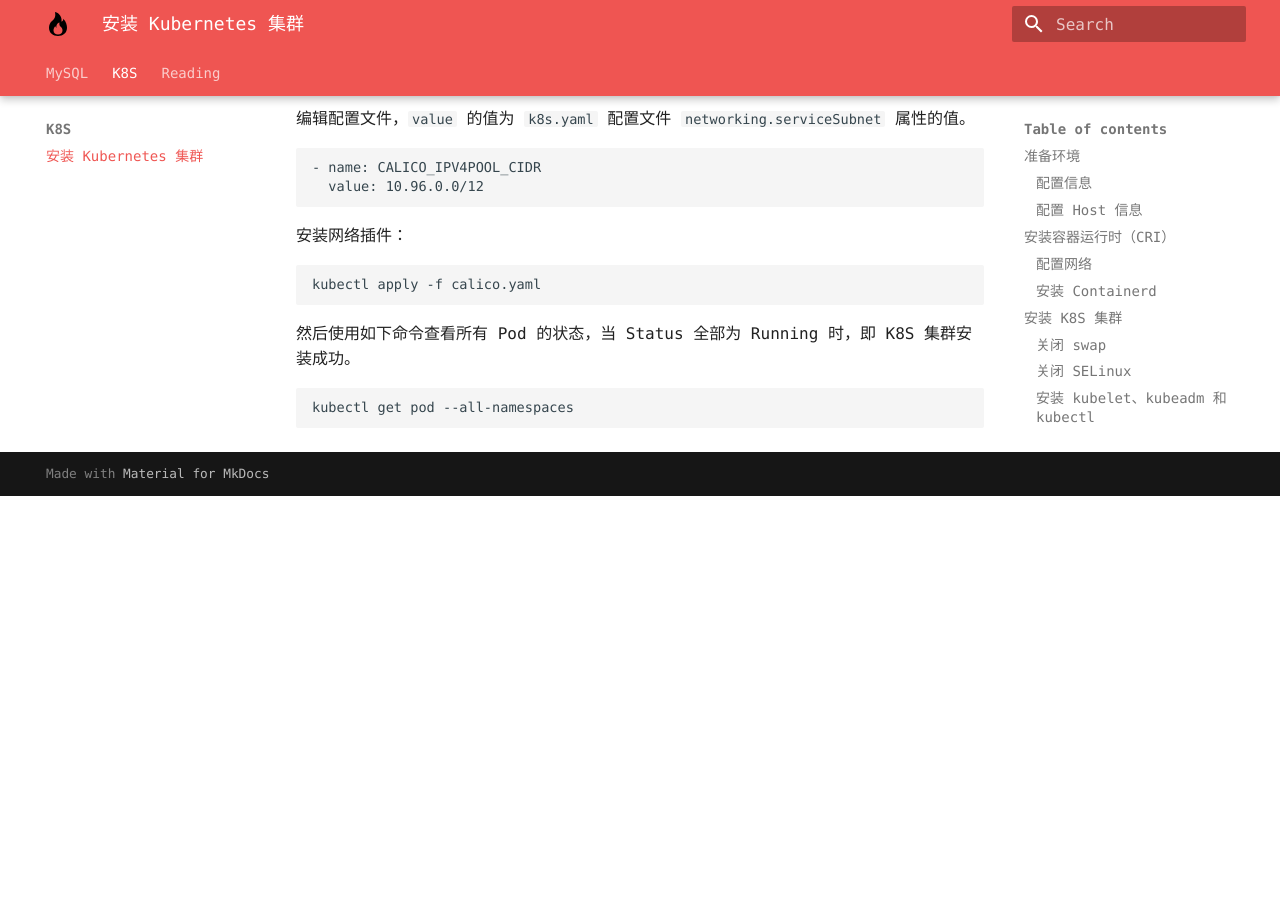
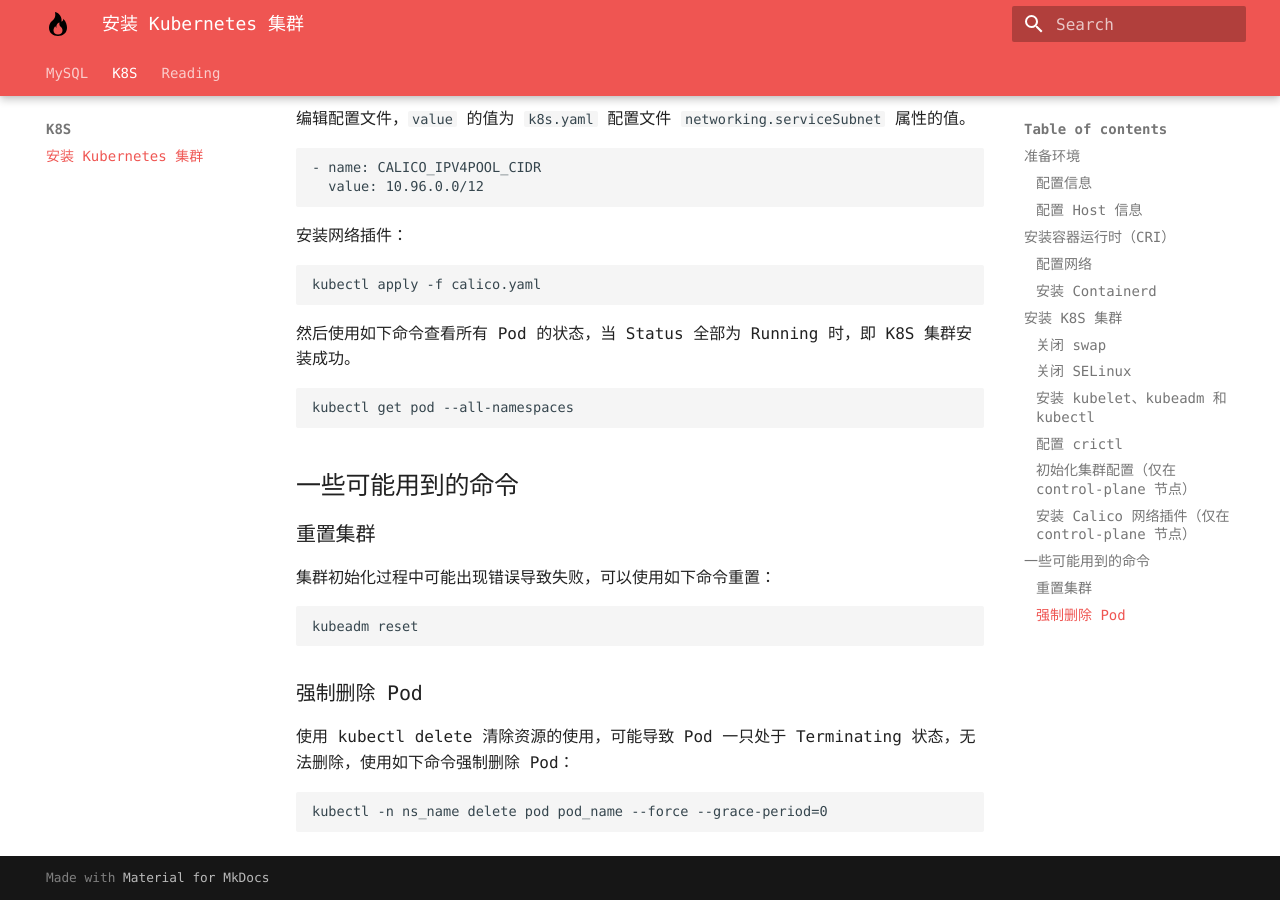
Before and after one commit to Suomea/blog, an MkDocs documentation site: the page built from docs/K8S/安装 Kubernetes 集群.md, in a window 1280 px wide and 900 px high, scrolled down 4955 px. Built offline with MkDocs 1.6.1 and Material for MkDocs 9.7.7, drawn with Linux system fonts in a browser that asks for light colours; some web fonts are replaced; before the commit the page ends 5451 px from its top, so only the background shows below that.

Commit message:
更新‘安装 Kubernetes 集群’。

````diff
--- a/docs/K8S/安装 Kubernetes 集群.md
+++ b/docs/K8S/安装 Kubernetes 集群.md
@@ -215,3 +215,17 @@
 ```shell
 kubectl get pod --all-namespaces
 ```
+
+## 一些可能用到的命令
+
+### 重置集群
+集群初始化过程中可能出现错误导致失败，可以使用如下命令重置：
+```shell
+kubeadm reset
+```
+
+### 强制删除 Pod
+使用 kubectl delete 清除资源的使用，可能导致 Pod 一只处于 Terminating 状态，无法删除，使用如下命令强制删除 Pod：
+```shell
+kubectl -n ns_name delete pod pod_name --force --grace-period=0
+```
````
